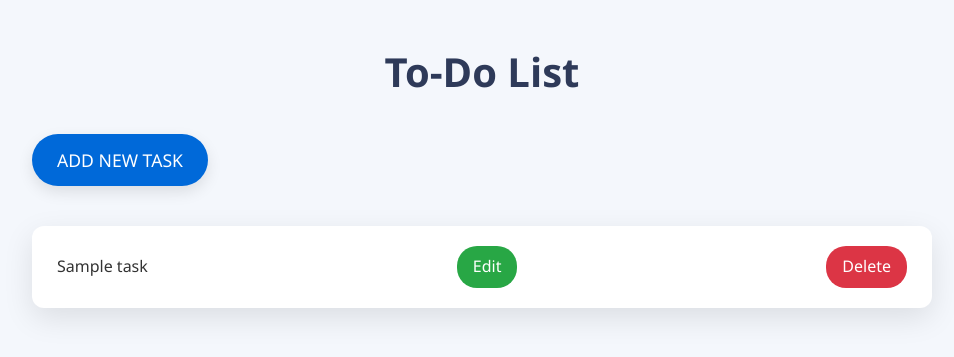
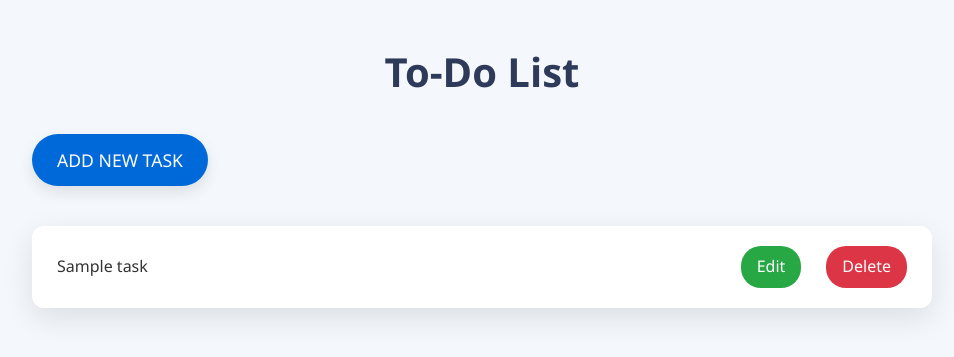
Before and after one commit to 1Sayze3/Todo-list, a Django app: page / in a window 1280 px wide. Shown: the top 357 px of the page, without its empty margins (158-1112 px from the left). Run offline with Django 5.2, Linux system fonts and the light colour scheme; tables that the repository leaves empty hold one stand-in row (values such as "Sample post").

Commit message:
Update home.html

```diff
--- a/todo_app/templates/todo_app/home.html
+++ b/todo_app/templates/todo_app/home.html
@@ -5,6 +5,7 @@
     <meta charset="UTF-8">
     <title>To-Do List</title>
     <link rel="stylesheet" href="{% static 'todo_app/styles.css' %}">
+    <meta name="viewport" content="width=device-width, initial-scale=1.0">
 </head>
 <body>
     <h1>To-Do List</h1>
@@ -15,9 +16,11 @@
         <div class="task-list">
             {% for task in tasks %}
                 <div class="task">
-                    <span>{{ task.title }}</span>
-                    <a href="{% url 'edit_task' task.id %}" class="edit-button">Edit</a>
-                    <a href="{% url 'delete_task' task.id %}" class="delete-button">Delete</a>
+                    <span class="task-title">{{ task.title }}</span>
+                    <div class="task-actions">
+                        <a href="{% url 'edit_task' task.id %}" class="edit-button">Edit</a>
+                        <a href="{% url 'delete_task' task.id %}" class="delete-button">Delete</a>
+                    </div>
                 </div>
             {% endfor %}
         </div>
```
